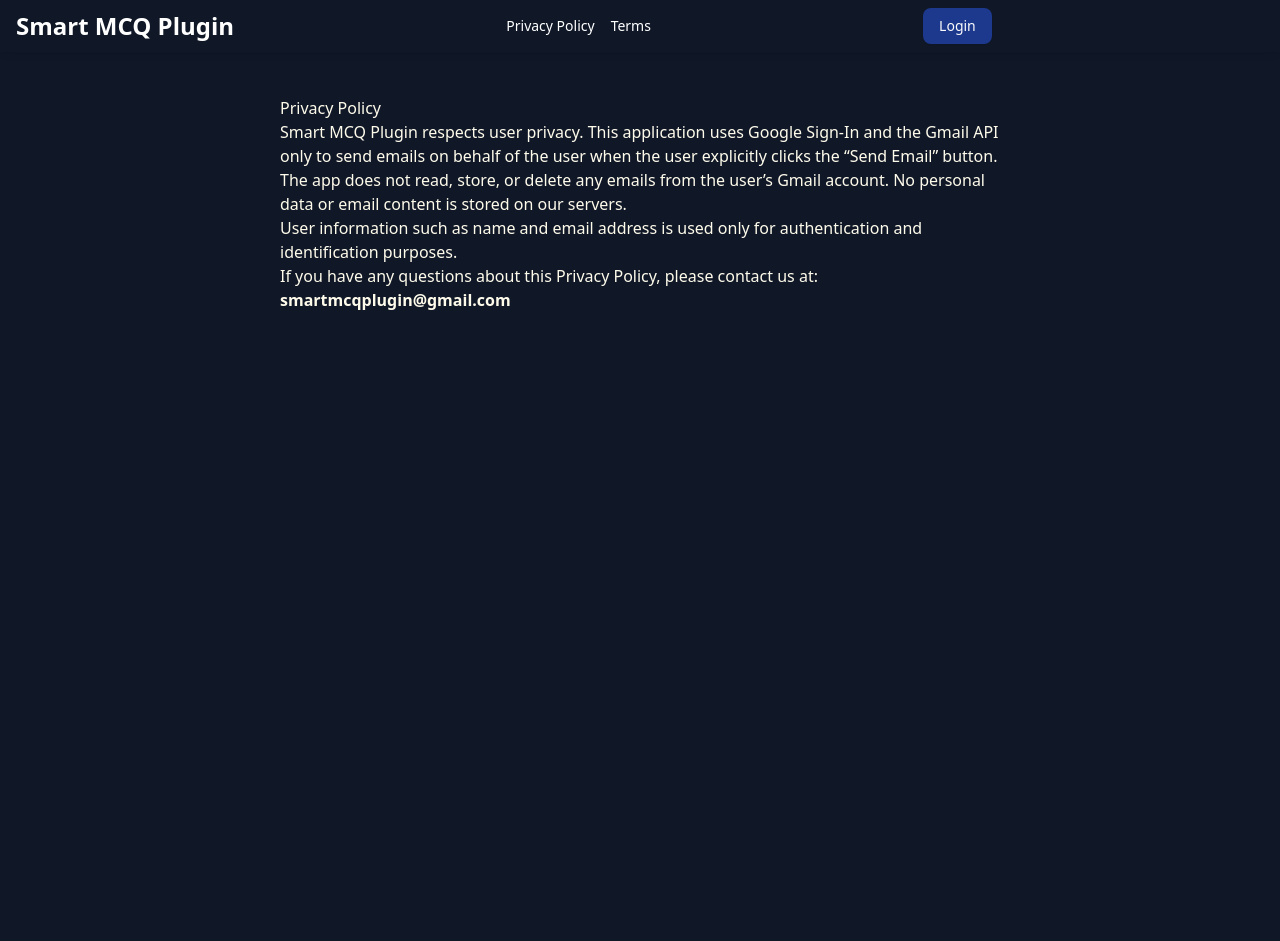
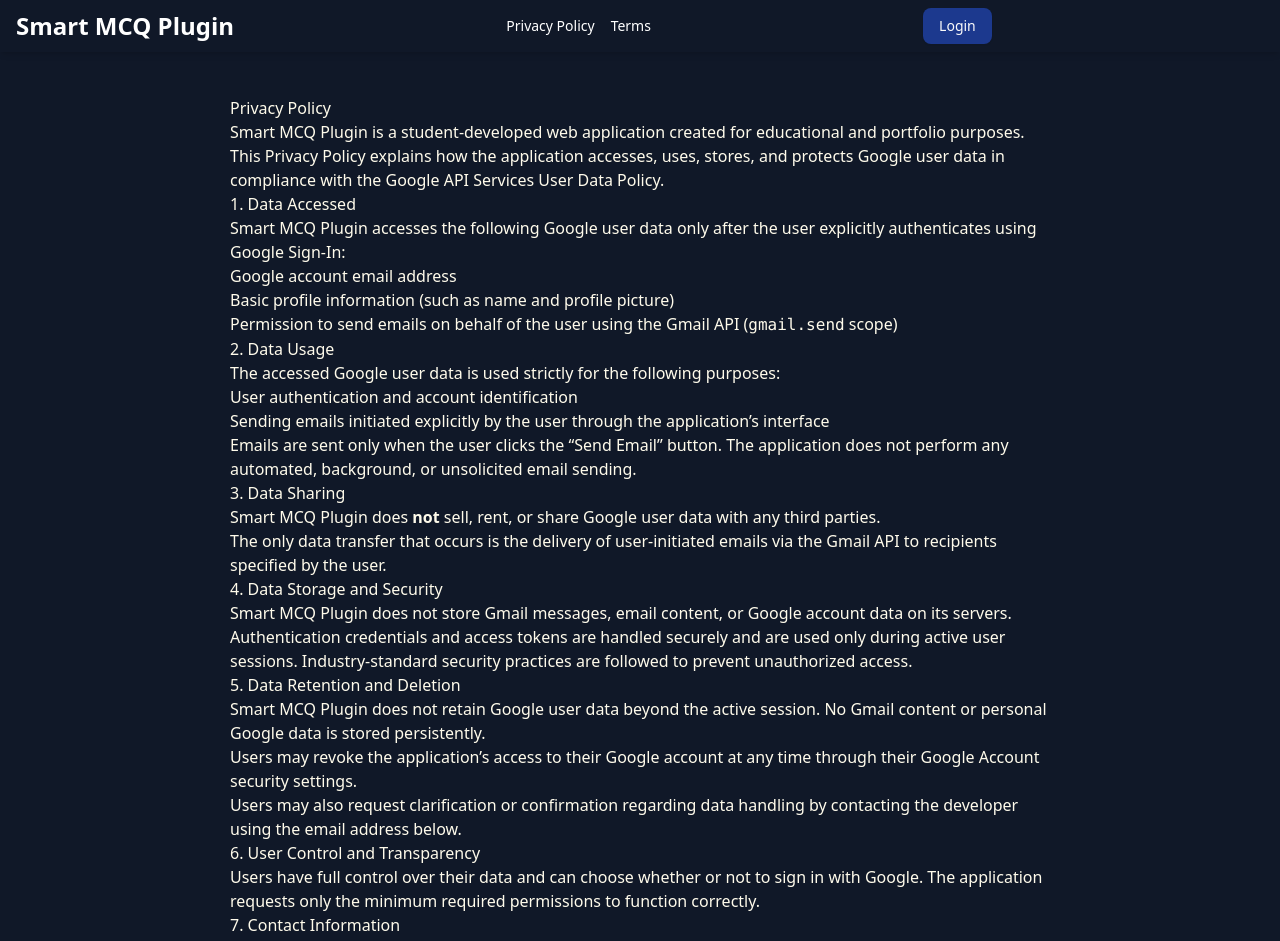
Before and after one commit to ManikandanS2005/smartmcqplugin, a Next.js app: page /privacy in a window 1280 px wide. Shown: the top 941 px of the page. Before the commit the page ends 800 px from the top, so only its background shows below. Built offline with nearby package versions, Linux system fonts and the light colour scheme; no server answers.

Commit message:
fix :privacy policy goofle response to the mail

```diff
--- a/src/app/privacy/page.js
+++ b/src/app/privacy/page.js
@@ -1,28 +1,95 @@
 export default function PrivacyPolicy() {
   return (
-    <main style={{ padding: "40px", maxWidth: "800px", margin: "auto" }}>
+    <main style={{ padding: "40px", maxWidth: "900px", margin: "auto" }}>
       <h1>Privacy Policy</h1>
 
       <p>
-        Smart MCQ Plugin respects user privacy. This application uses Google
-        Sign-In and the Gmail API only to send emails on behalf of the user when
-        the user explicitly clicks the “Send Email” button.
+        Smart MCQ Plugin is a student-developed web application created for
+        educational and portfolio purposes. This Privacy Policy explains how the
+        application accesses, uses, stores, and protects Google user data in
+        compliance with the Google API Services User Data Policy.
       </p>
 
+      <h2>1. Data Accessed</h2>
       <p>
-        The app does not read, store, or delete any emails from the user’s Gmail
-        account. No personal data or email content is stored on our servers.
+        Smart MCQ Plugin accesses the following Google user data only after the
+        user explicitly authenticates using Google Sign-In:
+      </p>
+      <ul>
+        <li>Google account email address</li>
+        <li>Basic profile information (such as name and profile picture)</li>
+        <li>
+          Permission to send emails on behalf of the user using the Gmail API
+          (<code>gmail.send</code> scope)
+        </li>
+      </ul>
+
+      <h2>2. Data Usage</h2>
+      <p>
+        The accessed Google user data is used strictly for the following
+        purposes:
+      </p>
+      <ul>
+        <li>User authentication and account identification</li>
+        <li>
+          Sending emails initiated explicitly by the user through the
+          application’s interface
+        </li>
+      </ul>
+      <p>
+        Emails are sent only when the user clicks the “Send Email” button. The
+        application does not perform any automated, background, or unsolicited
+        email sending.
       </p>
 
+      <h2>3. Data Sharing</h2>
       <p>
-        User information such as name and email address is used only for
-        authentication and identification purposes.
+        Smart MCQ Plugin does <strong>not</strong> sell, rent, or share Google
+        user data with any third parties.
+      </p>
+      <p>
+        The only data transfer that occurs is the delivery of user-initiated
+        emails via the Gmail API to recipients specified by the user.
       </p>
 
+      <h2>4. Data Storage and Security</h2>
       <p>
-        If you have any questions about this Privacy Policy, please contact us at:
+        Smart MCQ Plugin does not store Gmail messages, email content, or Google
+        account data on its servers.
+      </p>
+      <p>
+        Authentication credentials and access tokens are handled securely and
+        are used only during active user sessions. Industry-standard security
+        practices are followed to prevent unauthorized access.
+      </p>
+
+      <h2>5. Data Retention and Deletion</h2>
+      <p>
+        Smart MCQ Plugin does not retain Google user data beyond the active
+        session. No Gmail content or personal Google data is stored persistently.
+      </p>
+      <p>
+        Users may revoke the application’s access to their Google account at any
+        time through their Google Account security settings.
+      </p>
+      <p>
+        Users may also request clarification or confirmation regarding data
+        handling by contacting the developer using the email address below.
+      </p>
+
+      <h2>6. User Control and Transparency</h2>
+      <p>
+        Users have full control over their data and can choose whether or not to
+        sign in with Google. The application requests only the minimum required
+        permissions to function correctly.
+      </p>
+
+      <h2>7. Contact Information</h2>
+      <p>
+        If you have any questions or concerns regarding this Privacy Policy or
+        data handling practices, please contact:
         <br />
-        <strong>smartmcqplugin@gmail.com</strong>
+        <strong>manikandansubramanian2005@gmail.com</strong>
       </p>
     </main>
   );
```
